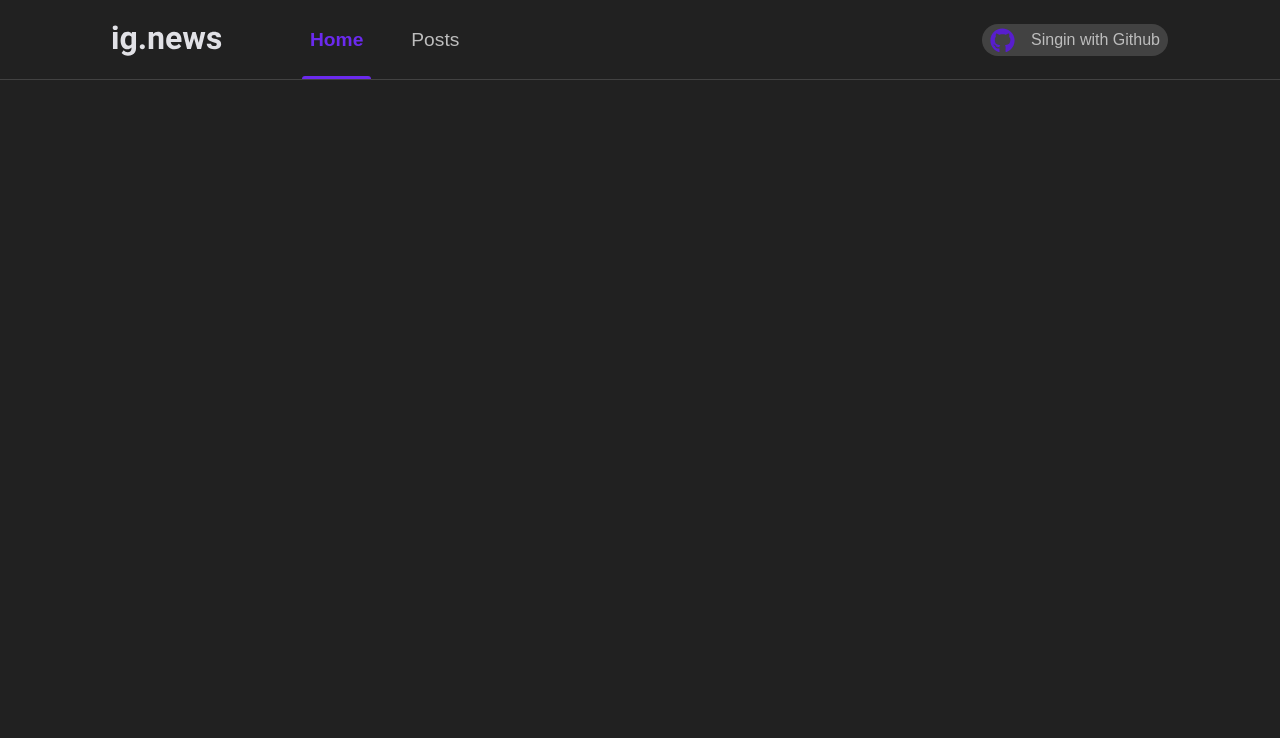
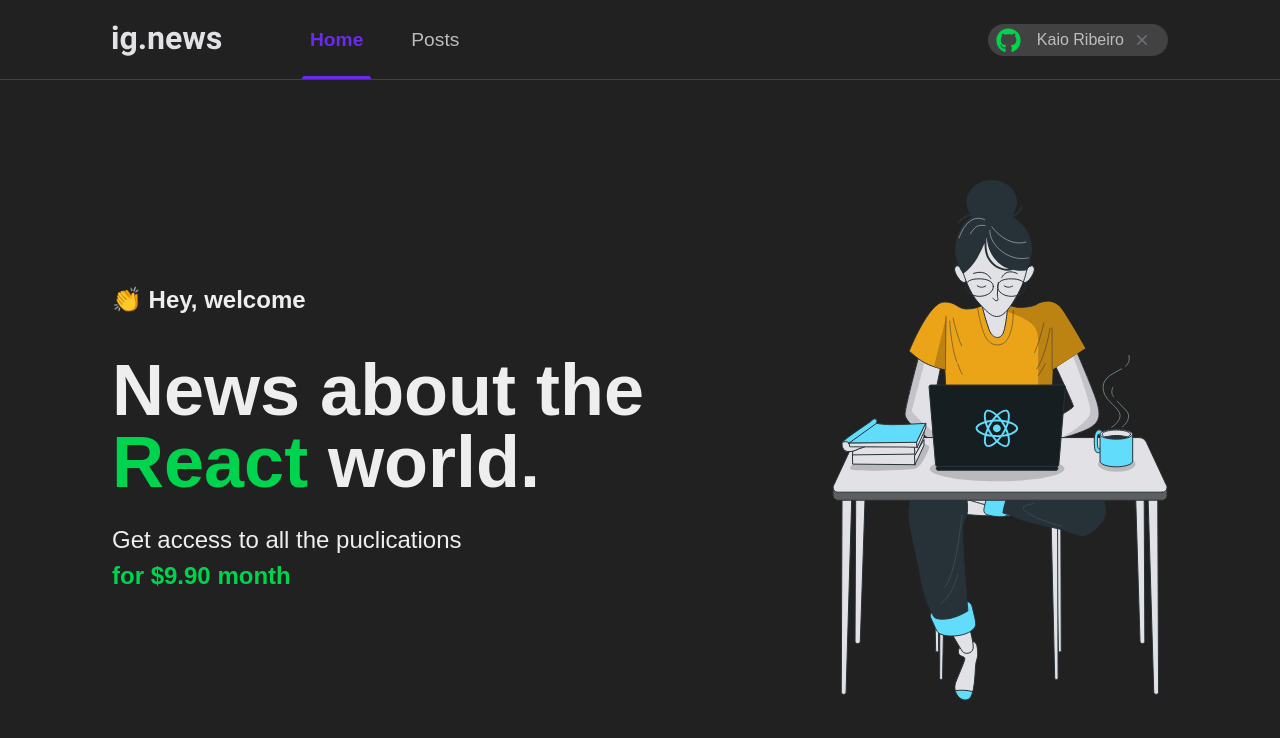
Before and after one commit to kaiorr/ignews, a Next.js app: page / in a window 1280 px wide. Shown: the top 738 px of the page. Built offline with nearby package versions, Linux system fonts and the light colour scheme.

Commit message:
feat: Home finalizada

```diff
--- a/src/Components/SignInButton/SignInButton.tsx
+++ b/src/Components/SignInButton/SignInButton.tsx
@@ -3,7 +3,7 @@
 import { FiX } from "react-icons/fi";
 
 export function SignInButton() {
-  const isUserLoggedIn = false;
+  const isUserLoggedIn = true;
 
   return isUserLoggedIn ? (
     <SignInButtonStyle type="button">
--- /dev/null
+++ b/src/pages/index.style.ts
@@ -0,0 +1,43 @@
+import styled from "styled-components";
+
+export const ContentContainer = styled.div`
+  max-width: 1120px;
+  margin: 0 auto;
+  padding: 0 2rem;
+  height: calc(100vh - 5rem);
+
+  display: flex;
+  align-items: center;
+  justify-content: space-between;
+`;
+
+export const Hero = styled.section`
+  max-width: 600px;
+
+  > span {
+    font-size: 1.5rem;
+    font-weight: bold;
+  }
+
+  h1 {
+    font-size: 4.5rem;
+    line-height: 4.5rem;
+    font-weight: 900;
+    margin-top: 2.5rem;
+
+    span {
+      color: ${({ theme }) => theme.palette.success.main};
+    }
+  }
+
+  p {
+    font-size: 1.5rem;
+    line-height: 2.25rem;
+    margin-top: 1.5rem;
+
+    span {
+      color: ${({ theme }) => theme.palette.success.main};
+      font-weight: bold;
+    }
+  }
+`;
--- a/src/pages/index.tsx
+++ b/src/pages/index.tsx
@@ -1,3 +1,27 @@
+import Head from "next/head";
+import { ContentContainer, Hero } from "./index.style";
+
 export default function Home() {
-  return <div></div>;
+  return (
+    <>
+      <Head>
+        <title>Home | ig.news</title>
+      </Head>
+
+      <ContentContainer>
+        <Hero>
+          <span>👏 Hey, welcome</span>
+          <h1>
+            News about the <span>React</span> world.
+          </h1>
+          <p>
+            Get access to all the puclications <br />
+            <span>for $9.90 month</span>
+          </p>
+        </Hero>
+
+        <img src="/images/avatar.svg" alt="Girl coding" />
+      </ContentContainer>
+    </>
+  );
 }
```
